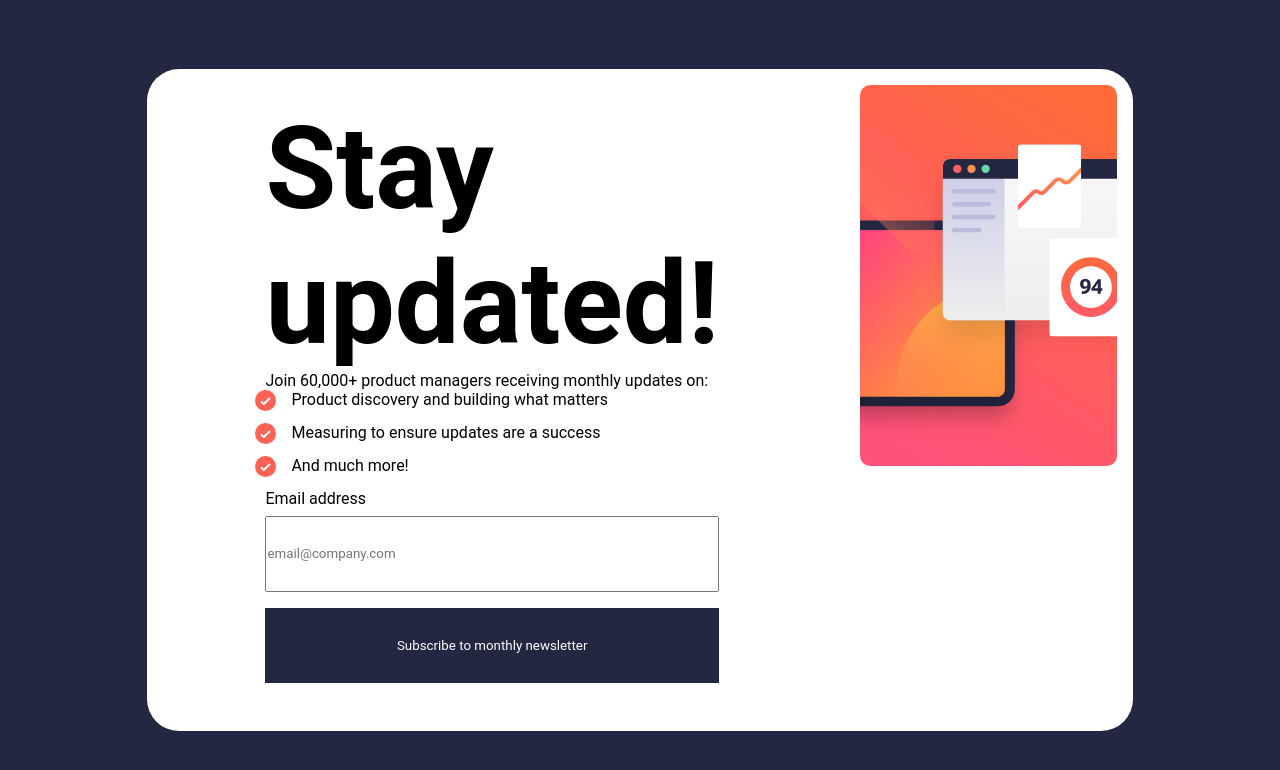
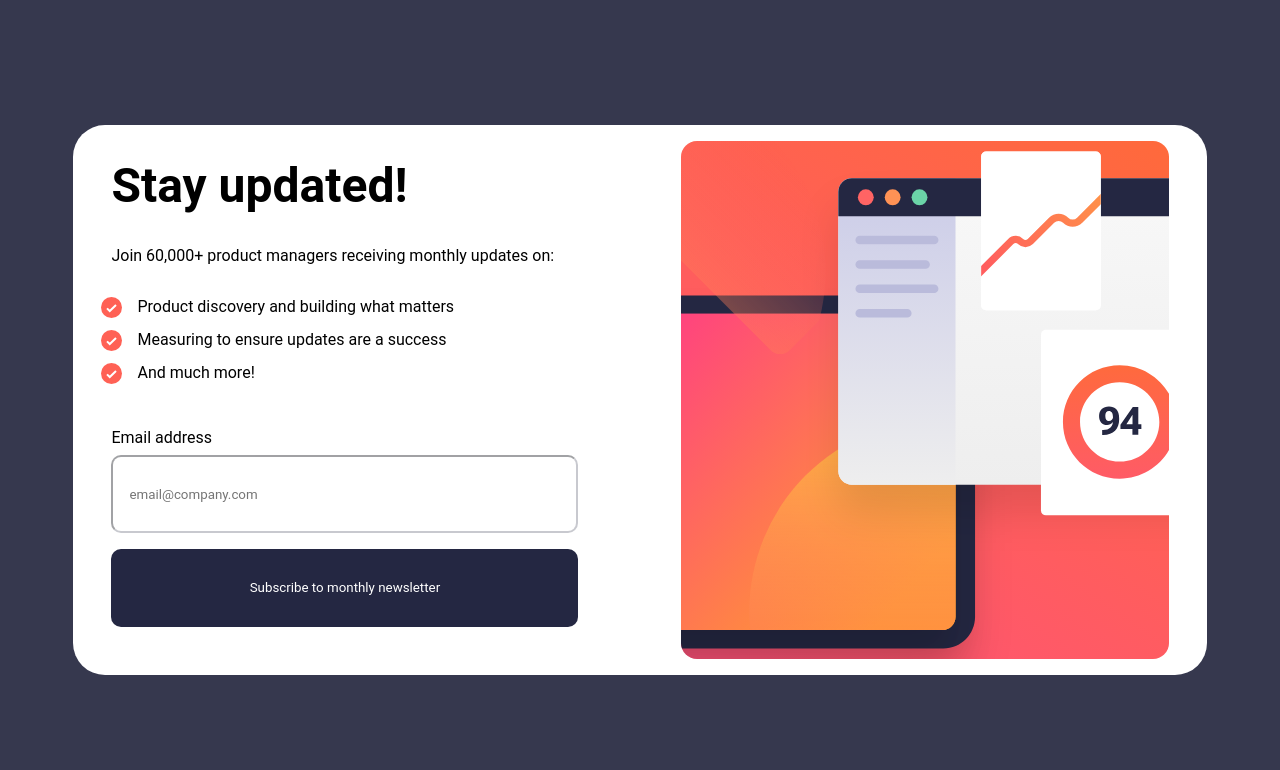
Before and after one commit to SinthMite/Newsletter-sign-up-form-with-success-message, a plain HTML site: page index.html in a window 1280 px wide. Drawn offline with Linux system fonts and the light colour scheme.

```diff
--- a/index.html
+++ b/index.html
@@ -20,7 +20,7 @@
     <section id="newsletter">
       <h1>Stay updated!</h1>
 
-      <p>Join 60,000+ product managers receiving monthly updates on:</p>
+      <p id="join">Join 60,000+ product managers receiving monthly updates on:</p>
       <ul>
         <li>Product discovery and building what matters</li>
         <li>Measuring to ensure updates are a success</li>
--- a/script.js
+++ b/script.js
@@ -10,10 +10,15 @@
 function newPage() {
     main.style.display = "none";
     popUp.style.display = "";
+    confirmation.textContent = `A confirmation email has been sent to ${emailInput.value}. Please open it and click the button inside to confirm your subscription.`;
+    emailInput.style.fontWeight = "800";
 }
 function fail(){
     errorMessage.hidden = false;
     emailInput.style.borderColor = "hsl(4, 100%, 67%)"
+    emailInput.style.backgroundColor = "hsla(4, 100%, 67%,0.2)"
+
+
 }
 function reset(){
     main.style.display = "";
@@ -28,8 +33,7 @@
         fail();
     } else {
         newPage();
-        confirmation.textContent = `A confirmation email has been sent to ${emailInput.value}. Please open it and click the button inside to confirm your subscription.`;
-        emailInput.style.fontWeight = "800";
+
     }
 })
 
--- a/style.css
+++ b/style.css
@@ -10,15 +10,13 @@
     box-sizing: border-box;
     font-family: Roboto, sans-serif;
 }
-#newsletter{
-    margin-right: 3vw;
-    padding: 2vh 8vw ;
+
+
+#join{
+    margin-top: 2rem;
 }
-h1{
-    font-size: 9vw;
-}
-p{
-
+ul{
+    margin-top: 2rem;
 }
 
 ul li {
@@ -42,7 +40,8 @@
 }
 #labelDiv{
     display: flex;
-    justify-content: space-between
+    justify-content: space-between;
+    margin-top: 2rem
 }
 #errorMessage{
     color: red;
@@ -50,13 +49,20 @@
 form input[type="email"] {
     margin-bottom: 2vh;
     aspect-ratio: 6/1;
+    border-radius: 10px;
+    border-color:  hsla(231, 7%, 60%,0.5);
+    padding-left: 1rem;
+
 }
+
 form input[type="submit"] {
     margin-bottom: 2vh;
     aspect-ratio: 6/1;
     background-color: hsl(234, 29%, 20%);
     color: white;
     border: none;
+    border-radius: 10px;
+
 }
 #popUp{
     background-color: white;
@@ -111,6 +117,13 @@
         position: relative;
         top: 35vh;
     }
+    #newsletter{
+        margin-right: 3vw;
+        padding: 2vh 8vw ;
+    }
+    #newsletter h1{
+        font-size: 10vw;
+    }
     }
 
 
@@ -127,17 +140,22 @@
         justify-content: center;
         align-items: center;
         min-height: 100vh;
-        background-color: hsl(234, 29%, 20%);
+        background-color: hsl(235, 18%, 26%);
     }
     main{
-        padding: 2vh;
+        padding: 2vh 0px;
+    }
+    #newsletter h1{
+        font-size: 3rem;
     }
 #img{
     background-image: url('/assets/images/illustration-sign-up-desktop.svg');
-    background-size: contain;
+    background-position: center;
+    background-size: cover;
     background-repeat: no-repeat;
-    width: 100%;
-    aspect-ratio: 1;
+    width: 40vw;
+    margin-right: 3vw;
+    border-radius: 1rem;
 }
 #popUp{
     margin: 10vw;
@@ -151,5 +169,9 @@
 #dismiss{
     font-size: 2vh
 }
-
+#newsletter{
+    padding: 2vh 3vw ;
+    width: 50%;
+    margin-right: 4rem;
 }
+}
```
